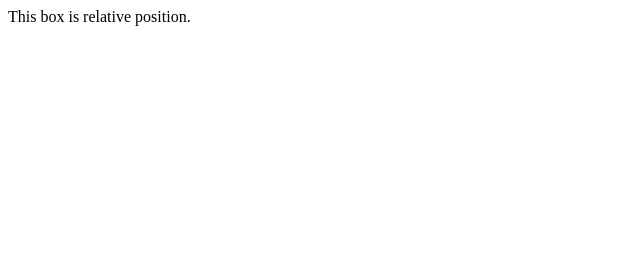
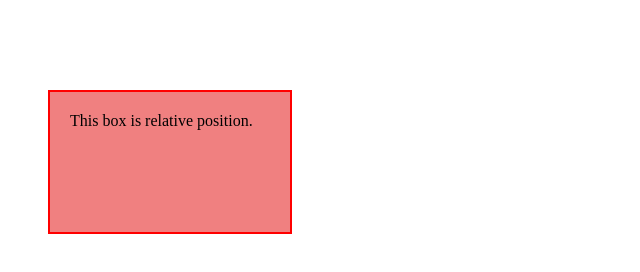
Before and after one commit to Tejas-63/position-property, a plain HTML site: page pages/relative.html in a window 1280 px wide. Shown: the whole page, without its empty margins (0-640 px from the left). Drawn offline with Linux system fonts and the light colour scheme.

Commit message:
relative position css is added

```diff
--- a/pages/relative.html
+++ b/pages/relative.html
@@ -3,6 +3,19 @@
 <head>
 
     <title>relative position</title>
+    <style>
+        .box {
+          width: 200px;
+          height: 100px;
+          background-color: lightcoral;
+          border: 2px solid red;
+          padding: 20px;
+          margin: 10px;
+          position: relative;
+          top: 80px;
+          left: 30px;
+        }
+      </style>
 </head>
 <body>
     <div class="box">
```
